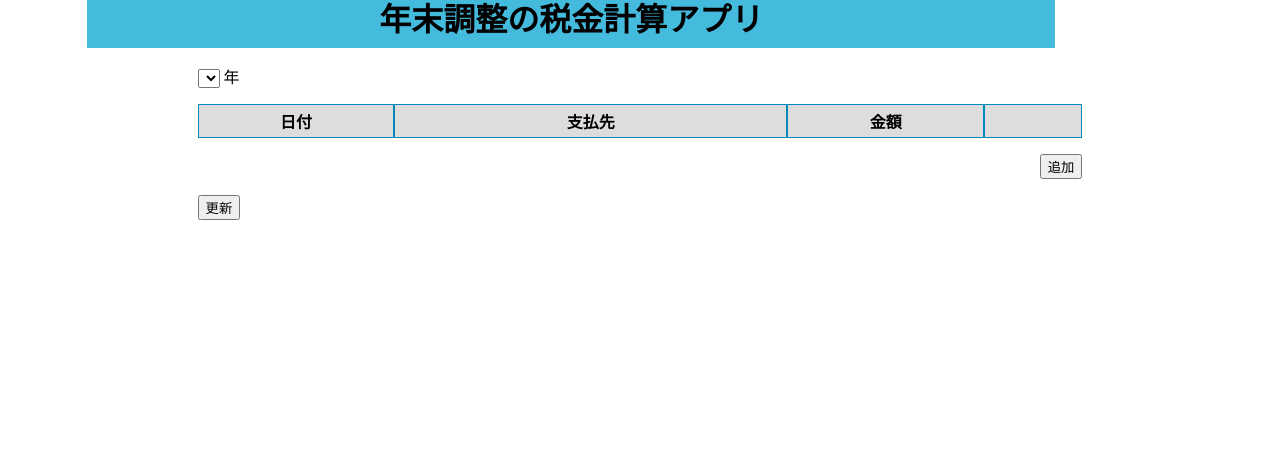
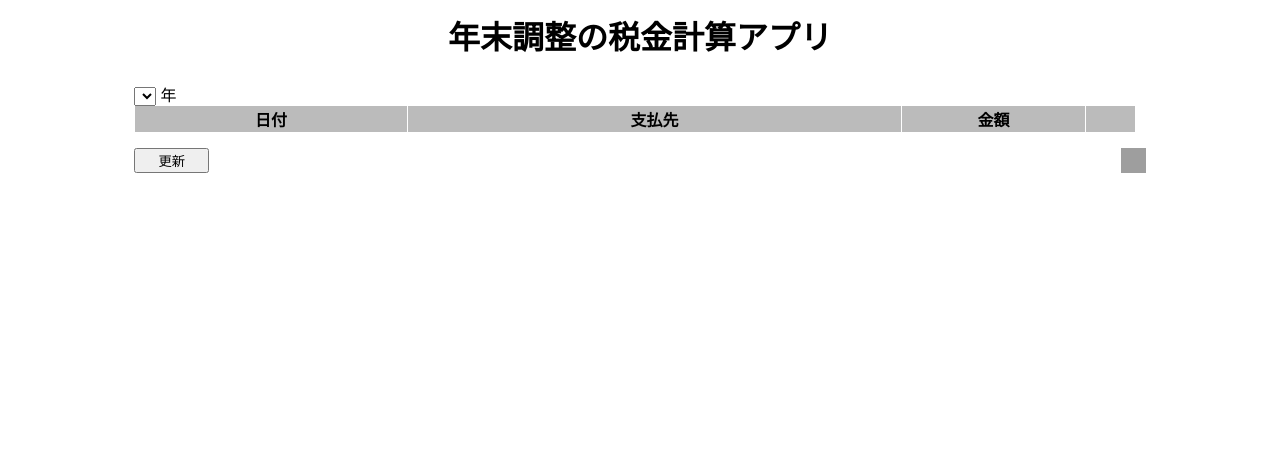
Before and after one commit to ihokamura/tax_calculator, a Flask app: page /medicine.html in a window 1280 px wide. Shown: the part 180-640 px from the top of the page. Run offline with Flask 2, Linux system fonts and the light colour scheme; data that the repository does not hold is empty; grey boxes are pictures that could not be loaded.

Commit message:
Change style on table.

```diff
--- a/sites/app.py
+++ b/sites/app.py
@@ -7,6 +7,7 @@ app = Flask(__name__)
 
 
 DATA_DIRECTORY = 'sites/static/data/'
+BOOK_FILE_PATH = DATA_DIRECTORY + 'book.csv'
 STATUS_OK = 200
 
 
@@ -22,7 +23,7 @@ def medicine():
 
 @app.route('/book', methods=['GET', 'POST'])
 def get_book():
-    with open(DATA_DIRECTORY + 'book.csv', 'r', encoding='utf-8') as csvfile:
+    with open(BOOK_FILE_PATH, 'r', encoding='utf-8') as csvfile:
         reader = csv.DictReader(csvfile)
         dicts = list(line for line in reader)
     return jsonify(dicts), STATUS_OK
@@ -50,7 +51,7 @@ def get_text(path):
 @app.route('/update', methods=['POST'])
 def update_entries():
     members = ('index', 'date', 'name', 'amount')
-    with open(DATA_DIRECTORY + 'book.csv', 'w', encoding='utf-8') as csvfile:
+    with open(BOOK_FILE_PATH, 'w', encoding='utf-8') as csvfile:
         writer = csv.writer(csvfile)
         writer.writerow(members)
         for entry in request.json:
--- a/sites/static/css/style.css
+++ b/sites/static/css/style.css
@@ -1,11 +1,11 @@
 @charset "utf-8";
 
+/* common style */
 img {
   max-width: 100%;
 }
 
 header h1 {
-  background-color: #4bd;
   margin: 1rem;
   padding: 0.5rem;
   text-align: center;
@@ -17,19 +17,14 @@ body h2 {
 }
 
 .logo {
-  height: 100px;
-  margin-top: 10px;
+  height: 10vw;
 }
 
 .wrapper {
-  max-width: 1000px;
+  max-width: 100%;
   padding: 0 5%;
 }
 
-.page-header {
-  display: flex;
-  justify-content: space-between;
-}
 .input-list {
   display: flex;
   font-size: 1rem;
@@ -52,50 +47,114 @@ body h2 {
   height: 50px;
 }
 
-.summary-table {
-  background-color: #dddddd;
-  border-spacing: 0px;
-  height: auto;
-  margin: 1rem 0% 1rem 0%;
-  width: 100%;
-}
-.summary-table tr th,
-td {
-  text-align: center;
-  padding: 0.25rem 0.25rem 0.25rem 0.25rem;
-  border: thin solid #08b;
+
+/* style on summary table */
+.table-field {
+  margin-left: 5%;
+  margin-right: 5%;
 }
 
-.table-field {
-  margin-left: 10%;
-  margin-right: 10%;
+.summary-table-wrap {
+  padding-right: 10px;
+  max-height: 50vw;
+  overflow: auto;
+  overflow-x: scroll;
+  overflow-y: scroll;
 }
 
-.table-row-deletion {
+.summary-table {
+  background-color: #fff;
+  border-collapse: collapse;
+  margin: 0 auto;
+  padding: 0;
+  width: 100%;
+  table-layout: fixed;
+}
+.summary-table thead tr th {
+  position: sticky;
+  top: 0;
+}
+.summary-table th,
+.summary-table tr,
+.summary-table td {
+  text-align: center;
+  border-left: 1px solid #fff;
+  border-right: 1px solid #fff;
+}
+.summary-table th {
+  background-color: #bbb;
+}
+.summary-table tr:nth-child(odd) {
+  background-color: #eee;
+}
+
+.table-data-date {
+  width: 150px;
+}
+.table-data-date input {
+  width: 100%;
+  box-sizing: border-box;
+  background: transparent;
+  border: none;
+}
+.table-data-date input::-webkit-calendar-picker-indicator {
+  opacity: 0;
+}
+.table-data-date input::-webkit-calendar-picker-indicator:hover {
+  opacity: 100;
+}
+
+.table-data-name {
+  width: 275px;
+}
+.table-data-name select {
+  width: 90%;
+  background: transparent;
+  border: none;
+  -webkit-appearance: none;
+}
+.table-data-name select:hover {
+  -webkit-appearance: auto;
+}
+
+.table-data-amount {
+  width: 100px;
+}
+.table-data-amount input {
+  width: 90%;
+  box-sizing: border-box;
+  background: transparent;
+  border: none;
+  text-align: right;
+}
+
+.table-data-operations {
+  width: 25px;
+}
+
+.delete-button {
   height: 1rem;
   width: 1rem;
 }
-.table-row-deletion:hover {
+.delete-button:hover {
   cursor: pointer;
   opacity: 50%;
 }
 
-.table-row-addition {
-  text-align: right;
+.table-bottom {
+  display: flex;
+  justify-content: space-between;
 }
 
-.table-data-index {
-  width: 10%;
+#add-button {
+  height: 25px;
+  width: 25px;
 }
-.table-data-date {
-  width: 20%;
+#add-button:hover {
+  cursor: pointer;
+  opacity: 50%;
 }
-.table-data-name {
-  width: 40%;
+
+#update-button {
+  width: 75px;
 }
-.table-data-amount {
-  width: 20%;
-}
-.table-data-operations {
-  width: 10%;
-}
--- a/sites/static/scripts/main.js
+++ b/sites/static/scripts/main.js
@@ -230,7 +230,7 @@ function makeDeleteButton() {
   input.type = "image";
   input.src = "/static/images/trash.png";
   input.alt = "削除";
-  input.className = "table-row-deletion";
+  input.className = "delete-button";
   input.addEventListener(
     "click",
     function () {
--- a/sites/templates/medicine.html
+++ b/sites/templates/medicine.html
@@ -4,31 +4,55 @@
     <meta charset="utf-8" />
     <title>TaxCalc</title>
     <meta name="description" content="年末調整の税金計算アプリ" />
-    <link rel="stylesheet" href="{{ url_for('static', filename='css/style.css') }}">
+    <link
+      rel="icon"
+      type="image/png"
+      href="{{ url_for('static', filename='images/tax.png') }}"
+    />
+    <link
+      rel="stylesheet"
+      href="{{ url_for('static', filename='css/style.css') }}"
+    />
   </head>
 
   <body>
     <header class="wrapper">
-      <h1><a href="index.html"><img class="logo" src="{{ url_for('static', filename='images/tax.png') }}" alt="Tax Calculatorホーム"></a></h1>
+      <h1>
+        <a href="index.html"
+          ><img
+            class="logo"
+            src="{{ url_for('static', filename='images/tax.png') }}"
+            alt="Tax Calculatorホーム"
+        /></a>
+      </h1>
       <h1>年末調整の税金計算アプリ</h1>
     </header>
 
     <section class="wrapper table-field">
-      <select id="year-select">
-      </select>
+      <select id="year-select"></select>
       <label for="year-select">年</label>
+      <div class="summary-table-wrap">
         <table id="summary-table-medicine" class="summary-table">
+          <thead>
             <tr>
               <th class="table-data-date">日付</th>
               <th class="table-data-name">支払先</th>
               <th class="table-data-amount">金額</th>
               <th class="table-data-operations"></th>
             </tr>
+          </thead>
+          <tbody></tbody>
         </table>
-      <p class="table-row-addition"><button id="add-button">追加</button></p>
-      <form>
-        <input id="update-button" type="submit" value="更新">
-      </form>
+      </div>
+      <p class="table-bottom">
+        <input id="update-button" type="submit" value="更新" />
+        <input
+          id="add-button"
+          type="image"
+          src="{{ url_for('static', filename='images/plus.png') }}"
+          alt="追加"
+        />
+      </p>
     </section>
     <script src="{{ url_for('static', filename='scripts/main.js') }}"></script>
   </body>
```
Lines whose indentation alone changed are shown as unchanged.
